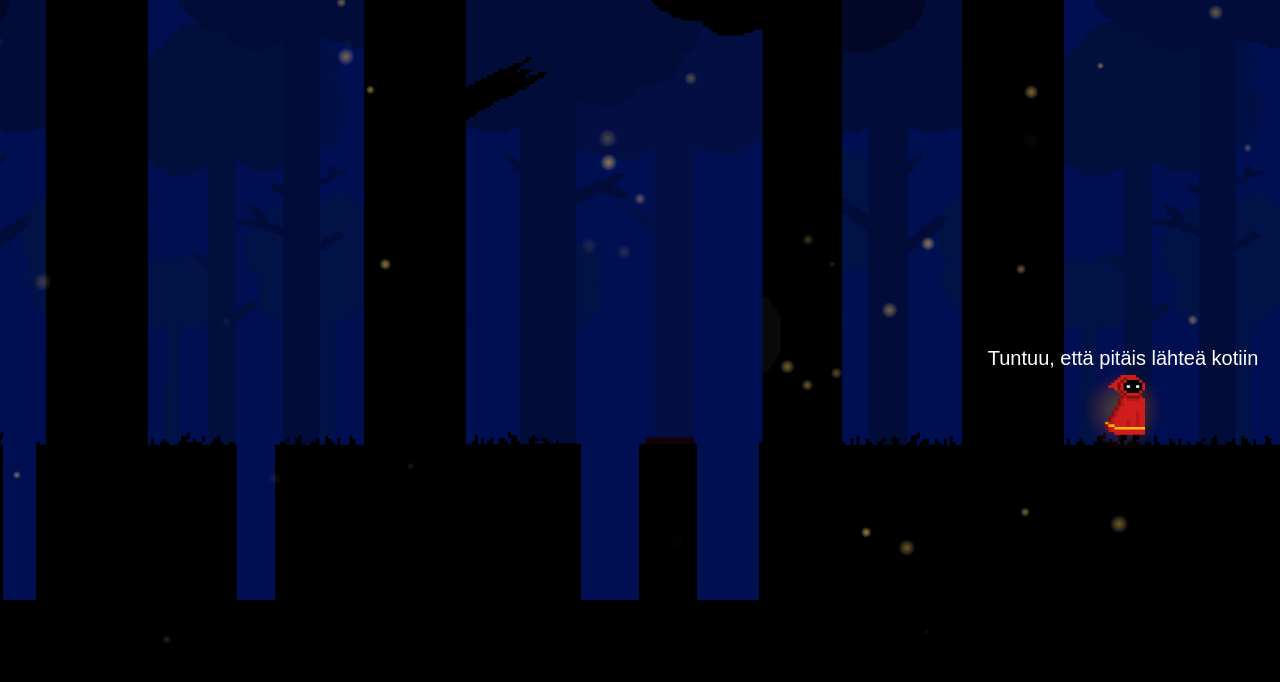
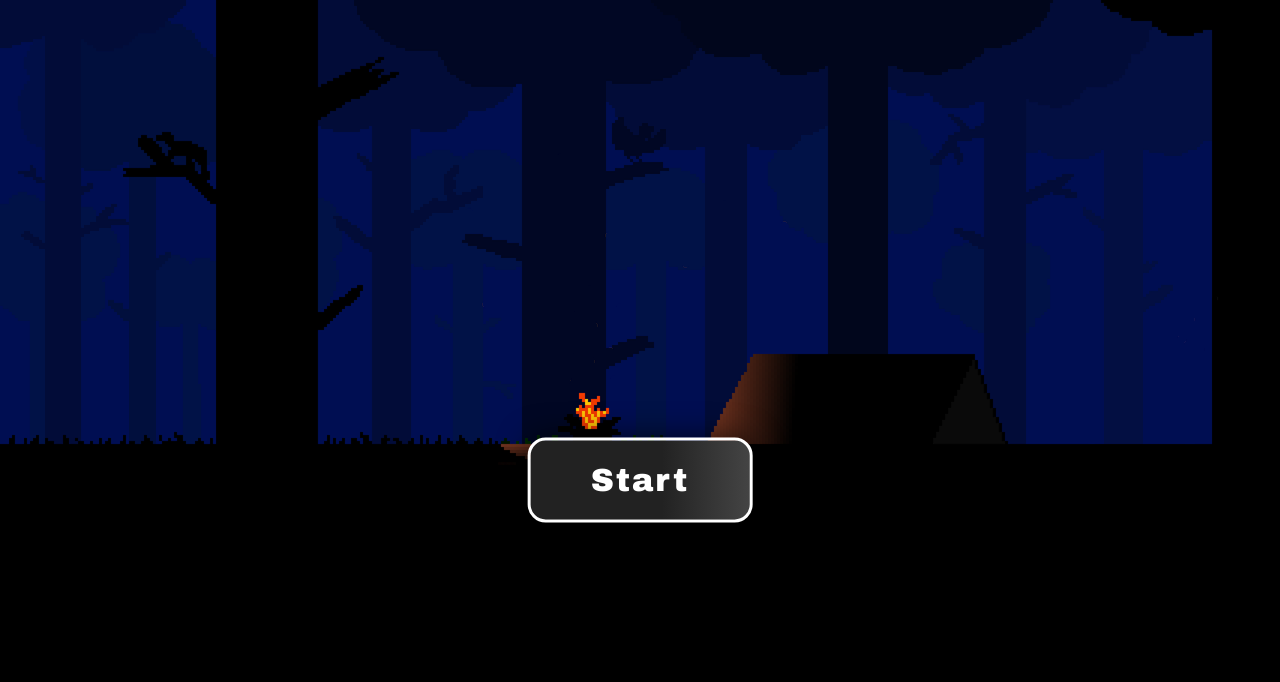
Before and after one commit to Burben-Kapula/peli-doma, a plain HTML site: page index.html in a window 1280 px wide. Drawn offline with Linux system fonts and the light colour scheme.

Commit message:
Update index.html

```diff
--- a/index.html
+++ b/index.html
@@ -7,15 +7,49 @@
   <style>
     body { margin: 0; overflow: hidden; }
     canvas { display: block; background: #000; }
+      #startBtn, #restartBtn {
+    position: absolute;
+    left: 50%;
+    top: 60%;
+    transform: translate(-50%, -50%);
+    padding: 22px 60px;
+    font-size: 2rem;
+    font-family: 'Arial Black', Arial, sans-serif;
+    background: linear-gradient(90deg, #222 60%, #444 100%);
+    color: #fff;
+    border: 3px solid #fff;
+    border-radius: 18px;
+    box-shadow: 0 0 30px #000a;
+    cursor: pointer;
+    letter-spacing: 2px;
+    transition: background 0.2s, color 0.2s, box-shadow 0.2s;
+    z-index: 10;
+  }
+  #startBtn:hover, #restartBtn:hover {
+    background: linear-gradient(90deg, #444 60%, #222 100%);
+    color: #ffe066;
+    box-shadow: 0 0 40px #ffe06688;
+  }
   </style>
 </head>
 <body>
   <canvas id="gameCanvas"></canvas>
+    <button id="startBtn">Start</button>
+<button id="restartBtn" style="display:none;">Restart</button>
 
   <script>
+    let gameStarted = false;
+    let showBlur = true;
+
     const canvas = document.getElementById('gameCanvas');
     const ctx = canvas.getContext('2d');
 
+    function resizeGame() {
+        canvas.width = window.innerWidth;
+        canvas.height = window.innerHeight;
+    }
+    resizeGame();
+    window.addEventListener('resize', resizeGame);
     // Розміри екрану
     canvas.width = window.innerWidth;
     canvas.height = window.innerHeight;
@@ -71,18 +105,18 @@ const player = {
     };
 
 const platforms = [
-  { x: 6068, y: bgImage.height - 155, width: 120, height: 10 },
-  { x: 5948, y: bgImage.height - 155, width: 46, height: 10 },
-  { x: 5595, y: bgImage.height - 155, width: 270, height: 10 },
-  { x: 5355, y: bgImage.height - 155, width: 170, height: 10 },
-  { x: 5025, y: bgImage.height - 155, width: 260, height: 10 },
-  { x: 4909, y: bgImage.height - 155, width: 55, height: 10 },
-  { x: 4670, y: bgImage.height - 155, width: 180, height: 10 },
-  { x: 4400, y: bgImage.height - 155, width: 210, height: 10 },
-  { x: 4158, y: bgImage.height - 155, width: 180, height: 10 },
-  { x: 4045, y: bgImage.height - 155, width: 60, height: 10 },
-  { x: 3780, y: bgImage.height - 155, width: 198, height: 10 },
-  { x: 3487, y: bgImage.height - 155, width: 178, height: 10 },
+  { x: 6068, y: bgImage.height - 155, width: 120, height: 150 },
+  { x: 5948, y: bgImage.height - 155, width: 46, height: 150 },
+  { x: 5595, y: bgImage.height - 155, width: 270, height: 150 },
+  { x: 5355, y: bgImage.height - 155, width: 170, height: 150 },
+  { x: 5025, y: bgImage.height - 155, width: 260, height: 150 },
+  { x: 4909, y: bgImage.height - 155, width: 55, height: 150 },
+  { x: 4670, y: bgImage.height - 155, width: 180, height: 150 },
+  { x: 4400, y: bgImage.height - 155, width: 210, height: 150 },
+  { x: 4158, y: bgImage.height - 155, width: 180, height: 150 },
+  { x: 4045, y: bgImage.height - 155, width: 60, height: 150 },
+  { x: 3780, y: bgImage.height - 155, width: 198, height: 150 },
+  { x: 3487, y: bgImage.height - 155, width: 178, height: 150 },
 
 
   { x: 3225, y: bgImage.height - 155, width: 209, height: 10 },
@@ -121,7 +155,7 @@ const platforms = [
     // Невидимі платформи
     function drawPlatforms() {
         for (let platform of platforms) {
-            ctx.fillStyle = 'rgba(0, 0, 0, 0)'; // Прозорий колір платформ, якщо хочеш побачити зроби червоними
+            ctx.fillStyle = 'rgba(0,0,0,0)'; // Прозорий колір платформ, якщо хочеш побачити зроби червоними
             ctx.fillRect(platform.x - cameraX, platform.y, platform.width, platform.height);
         }
     }
@@ -349,7 +383,10 @@ const platforms = [
 window.addEventListener('keydown', (e) => {
     if (isDead) return; // Якщо гравець мертвий - ігноруємо введення
 
-        if (e.code === 'Space' && player.onGround) {
+    if (
+        (e.code === 'Space' || e.code === 'KeyW') // Додаємо W для стрибка
+        && player.onGround
+    ) {
         player.dy = jumpPower;
     }
     if (e.code === 'ArrowLeft' || e.code === 'KeyA') {
@@ -381,6 +418,76 @@ const platforms = [
         createFireflies(200); // тут вибираэш кількість свытлячків 200 або 300 скільки хочеш
     };
 
+    function showStart() {
+        showBlur = true;
+        document.getElementById('startBtn').style.display = 'block';
+        document.getElementById('restartBtn').style.display = 'none';
+    }
+    function showRestart() {
+        document.getElementById('startBtn').style.display = 'none';
+        document.getElementById('restartBtn').style.display = 'block';
+    }
+    function hideButtons() {
+        document.getElementById('startBtn').style.display = 'none';
+        document.getElementById('restartBtn').style.display = 'none';
+    }
+
+    // Почати гру
+    document.getElementById('startBtn').onclick = function() {
+        gameStarted = true;
+        showBlur = false;
+        hideButtons();
+        if (player.framesLoaded === 2 && bgImage.complete) gameLoop();
+    };
+
+    // Рестарт гри
+    document.getElementById('restartBtn').onclick = function() {
+        location.reload();
+    };
+
+    // Модифікуємо gameLoop для старту/рестарту
+    function gameLoop(timestamp) {
+            ctx.clearRect(0, 0, canvas.width, canvas.height);
+
+    // Завжди малюємо фон (з блюром або без)
+    if (bgImage.complete) {
+        drawBackground();
+    }
+
+    if (!gameStarted) {
+        showStart();
+        return;
+    }
+        if (!gameStarted) {
+            showStart();
+            return;
+        }
+        ctx.clearRect(0, 0, canvas.width, canvas.height);
+
+        if (bgImage.complete && player.framesLoaded === 2) {
+            drawBackground();
+            drawPlatforms();
+            drawFireflies();
+            drawPlayerLighting();
+            drawPlayer(timestamp);
+            updatePlayer();
+            drawDeathEffect();
+
+            ctx.fillStyle = 'white';
+            ctx.font = '20px sans-serif';
+            ctx.textAlign = 'center';
+
+            // ...тексти...
+
+            // Показати restart, якщо гравець мертвий
+            if (isDead) showRestart();
+        }
+
+        if (!isDead) requestAnimationFrame(gameLoop);
+    }
+
+    // При старті показати кнопку старт
+    showStart();
 
 
   </script>
```
Lines whose indentation alone changed are shown as unchanged.
